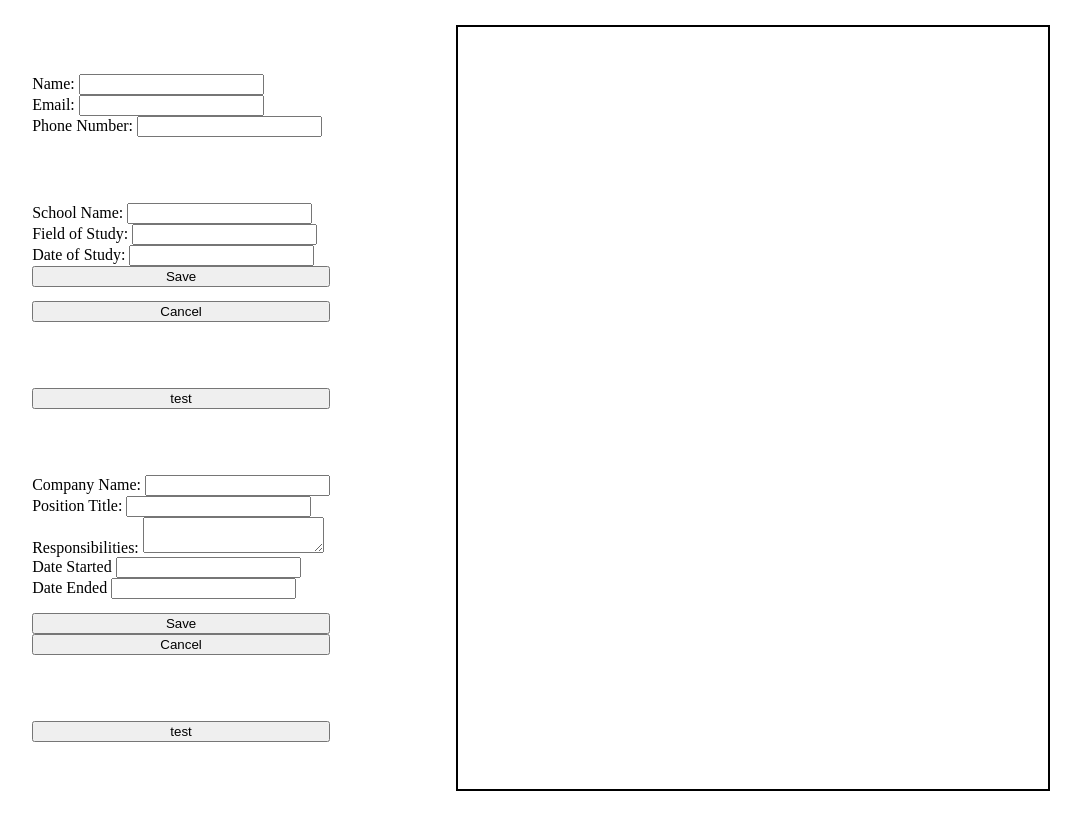
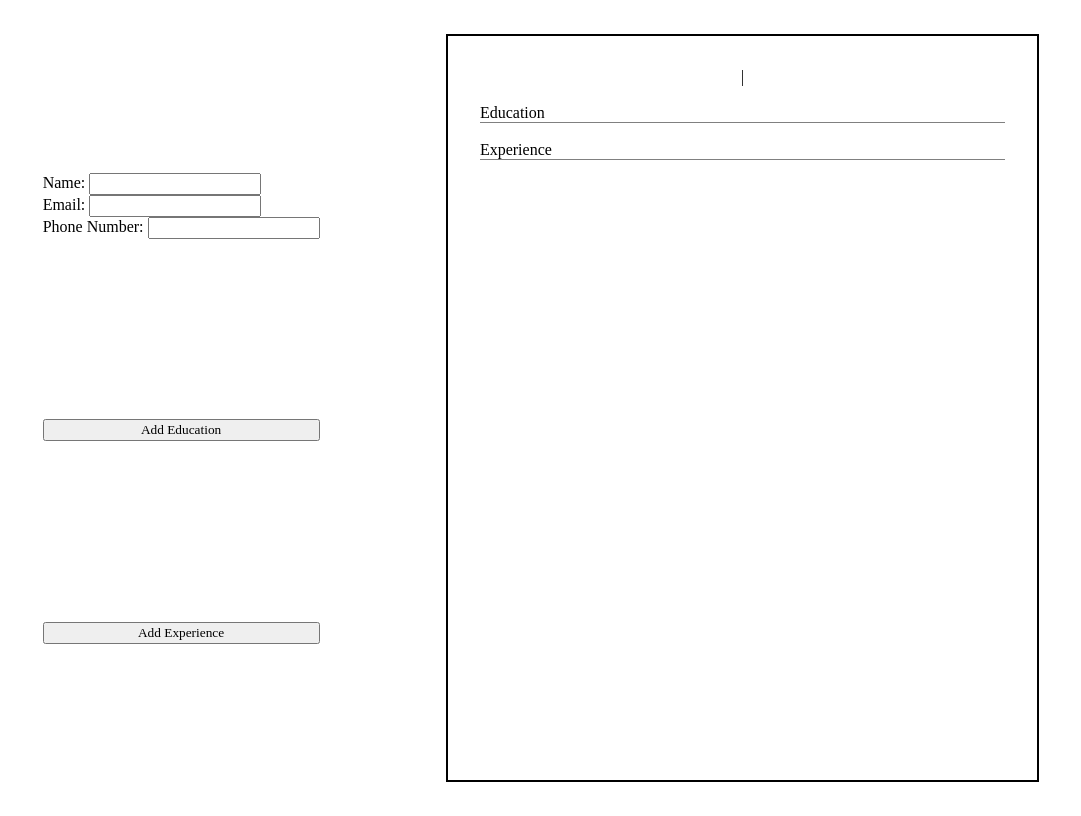
Before and after one commit to VinceDaPrince45/cvapp, a React (Vite) app: page / in a window 1280 px wide. Shown: the whole page, without its empty margins (99-1180 px from the left). Built offline with nearby package versions, Linux system fonts and the light colour scheme.

Commit message:
Add formatting within sections

```diff
--- a/src/App.jsx
+++ b/src/App.jsx
@@ -19,9 +19,7 @@ export default function App() {
       <div className="input">
         <GenInfoForm val1name="Name:" val2name="Email:" val3name="Phone Number:" val1={name} val2={email} val3={phoneNum} setVal1={setName} setVal2={setEmail} setVal3={setPhoneNum}/>
         <EducationForm array={educationList} setArray={reloadEducation}/>
-        <button onClick={()=>console.log(educationList)}>test</button>
         <ExpForm array={experienceList} setArray={reloadExperience}/>
-        <button onClick={()=>console.log(experienceList)}>test</button>
       </div>
       <div className="display">
         <div className="resume">
--- a/src/DisplayComponents/Education.jsx
+++ b/src/DisplayComponents/Education.jsx
@@ -3,9 +3,13 @@
 function EducationList({array}) {
     const educationList = array.map((education) =>
     <div key={education.id} className="educationItem">
-        <div>{education.schoolName}</div>
-        <div>{education.major}</div>
-        <div>{education.date}</div>
+        <div className="top">
+            <div>{education.schoolName}</div>
+            <div>{education.date}</div>
+        </div>
+        <div className="bottom">
+            <div>{education.major}</div>
+        </div>
     </div>
     );
     return educationList
@@ -13,7 +17,9 @@ function EducationList({array}) {
 
 export default function EducationDisplay({array}) {
     return (
-        <div>
+        <div className="educationDisplay">
+            {" "}
+            <div className="header">Education</div>
             <EducationList array={array}/>
         </div>
     );
--- a/src/DisplayComponents/Experience.jsx
+++ b/src/DisplayComponents/Experience.jsx
@@ -3,11 +3,17 @@
 function ExperienceList({array}) {
     const experienceList = array.map((experience) =>
     <div key={experience.id} className="experienceItem">
-        <div>{experience.company}</div>
-        <div>{experience.position}</div>
-        <div>{experience.responsibilities}</div>
-        <div>{experience.start}</div>
-        <div>{experience.end}</div>
+        <div className="top">
+            <div>{experience.company}</div>
+            <div className="date">
+                <div>{experience.start}</div>{" - "}
+                <div>{experience.end}</div>
+            </div>
+        </div>
+        <div className="bottom">
+            <div>{experience.position}</div>
+            <div>{experience.responsibilities}</div>
+        </div>
     </div>
     );
     return experienceList;
@@ -16,6 +22,8 @@ function ExperienceList({array}) {
 export default function ExperienceDisplay({array}) {
     return (
         <div>
+            {" "}
+            <div className="header">Experience</div>
             <ExperienceList array={array}/>
         </div>
     );
--- a/src/DisplayComponents/GenInfo.jsx
+++ b/src/DisplayComponents/GenInfo.jsx
@@ -21,9 +21,13 @@ function PhoneNum({val}) {
 export default function GenInfo({nameVal,emailVal,phoneVal}) {
     return (
         <div className="genInfoDisplay">
-            <Name val={nameVal} />
-            <Email val={emailVal} />
-            <PhoneNum val={phoneVal} />
+            <div className="name">
+                <Name val={nameVal} />
+            </div>
+            <div className="emailnumber">
+                <Email val={emailVal}/>{"  |  "}
+                <PhoneNum val={phoneVal}/>
+            </div>
         </div>
     );
 }
--- a/src/FormComponents/EducationForm.jsx
+++ b/src/FormComponents/EducationForm.jsx
@@ -109,7 +109,7 @@ function EnteredEducations({array,updateArray,setSchool,setMajor,setEducationDat
 }
 
 function EducationForm({array,setArray}) {
-    const [show,setShow] = useState(true);
+    const [show,setShow] = useState(false);
     const [school,setSchool] = useState('');
     const [major,setMajor] = useState('');
     const [educationDate,setEducationDate] = useState('');
@@ -134,16 +134,20 @@ function EducationForm({array,setArray}) {
         ?
         <div className="newEducation">
             <EnteredEducations array={array} updateArray={setArray} setSchool={setSchool} major={major} setMajor={setMajor} educationDate={educationDate} setEducationDate={setEducationDate}/>
-            <NewField label="School Name:" val={school} setVal={setSchool}/>
-            <NewField label="Field of Study:" val={major} setVal={setMajor}/>
-            <NewField label="Date of Study:" val={educationDate} setVal={setEducationDate}/>
-            <button onClick={()=>saveNew()}>Save</button>
-            <button className="add" onClick={reload}>Cancel</button>
+            <div className="add">
+                <NewField label="School Name:" val={school} setVal={setSchool}/>
+                <NewField label="Field of Study:" val={major} setVal={setMajor}/>
+                <NewField label="Date of Study:" val={educationDate} setVal={setEducationDate}/>
+                <button onClick={()=>saveNew()}>Save</button>
+                <button onClick={reload}>Cancel</button>
+            </div>
         </div>
         :
         <div className="newEducation">
             <EnteredEducations array={array} updateArray={setArray} setSchool={setSchool} major={major} setMajor={setMajor} educationDate={educationDate} setEducationDate={setEducationDate}/>
-            <button className="add" onClick={reload}>Add Education</button>
+            <div className="add">
+                <button onClick={reload}>Add Education</button>
+            </div>
         </div>
     );
     // when pressing save, checks if array is empty first, then compares school names to see if it already exists
--- a/src/FormComponents/ExperienceForm.jsx
+++ b/src/FormComponents/ExperienceForm.jsx
@@ -149,7 +149,7 @@ function EnteredExperiences({array,setArray,setCompanyName,setPosition,setRespon
 }
 
 function ExperienceForm({array,setArray}) {
-    const [show,setShow] = useState(true);
+    const [show,setShow] = useState(false);
     const [companyName,setCompanyName] = useState('');
     const [position,setPosition] = useState('');
     const [responsibilities,setResponsibilities] = useState('');
@@ -178,18 +178,22 @@ function ExperienceForm({array,setArray}) {
         ?
         <div className="newExperience">
             <EnteredExperiences array={array} setArray={setArray} companyName={companyName} setCompanyName={setCompanyName} position={position} setPosition={setPosition} responsibilities={responsibilities} setResponsibilities={setResponsibilities} startDate={startDate} setStartDate={setStartDate} endDate={endDate} setEndDate={setEndDate}/>
+            <div className="add">
                 <NewField label="Company Name:" val={companyName} setVal={setCompanyName}/>
                 <NewField label="Position Title:" val={position} setVal={setPosition}/>
                 <TextArea label="Responsibilities:" val={responsibilities} setVal={setResponsibilities}/>
                 <NewField label="Date Started" val={startDate} setVal={setStartDate}/>
                 <NewField label="Date Ended" val={endDate} setVal={setEndDate}/>
-            <button className="add" onClick={()=>saveNew()}>Save</button>
+                <button onClick={()=>saveNew()}>Save</button>
                 <button onClick={reload}>Cancel</button>
+            </div>
         </div>
         :
         <div className="newExperience">
             <EnteredExperiences array={array} setArray={setArray} companyName={companyName} setCompanyName={setCompanyName} position={position} setPosition={setPosition} responsibilities={responsibilities} setResponsibilities={setResponsibilities} startDate={startDate} setStartDate={setStartDate} endDate={endDate} setEndDate={setEndDate}/>
-            <button className="add" onClick={reload}>Add Experience</button>
+            <div className="add">
+                <button onClick={reload}>Add Experience</button>
+            </div>
         </div>
     );
 }
--- a/src/index.css
+++ b/src/index.css
@@ -1,3 +1,7 @@
+* {
+    font-family: 'Times New Roman', Times, serif;
+}
+
 .page {
     display:flex;
     flex-direction: row;
@@ -6,7 +10,7 @@
     height:100vh;
 }
 
-.input,.display,.genInfo,.newEducation,.editEducation,.newExperience,.editExperience {
+.input,.display,.genInfo,.editEducation,.newExperience,.editExperience,.add {
     display:flex;
     flex-direction: column;
 }
@@ -26,6 +30,7 @@
 .resume {
     border: 2px solid black;
     aspect-ratio: 8.5/11;
+    padding:2em;
 }
 
 .add {
@@ -35,3 +40,39 @@
 div,textarea {
     white-space: pre;
 }
+
+.genInfoDisplay {
+    display:flex;
+    flex-direction: column;
+    text-align: center;
+}
+
+.emailnumber {
+    display:flex;
+    flex-direction: row;
+    justify-content: center;
+}
+
+.header {
+    border-bottom:1px solid grey;
+}
+
+.educationItem {
+    display:flex;
+    flex-direction: column;
+}
+
+.top {
+    display: flex;
+    flex-direction: row;
+    justify-content: space-between;
+}
+
+.date {
+    display:flex;
+    flex-direction: row;
+}
+
+.educationItem,.experienceItem {
+    margin-top:0.5em;
+}
```
Lines whose indentation alone changed are shown as unchanged.
